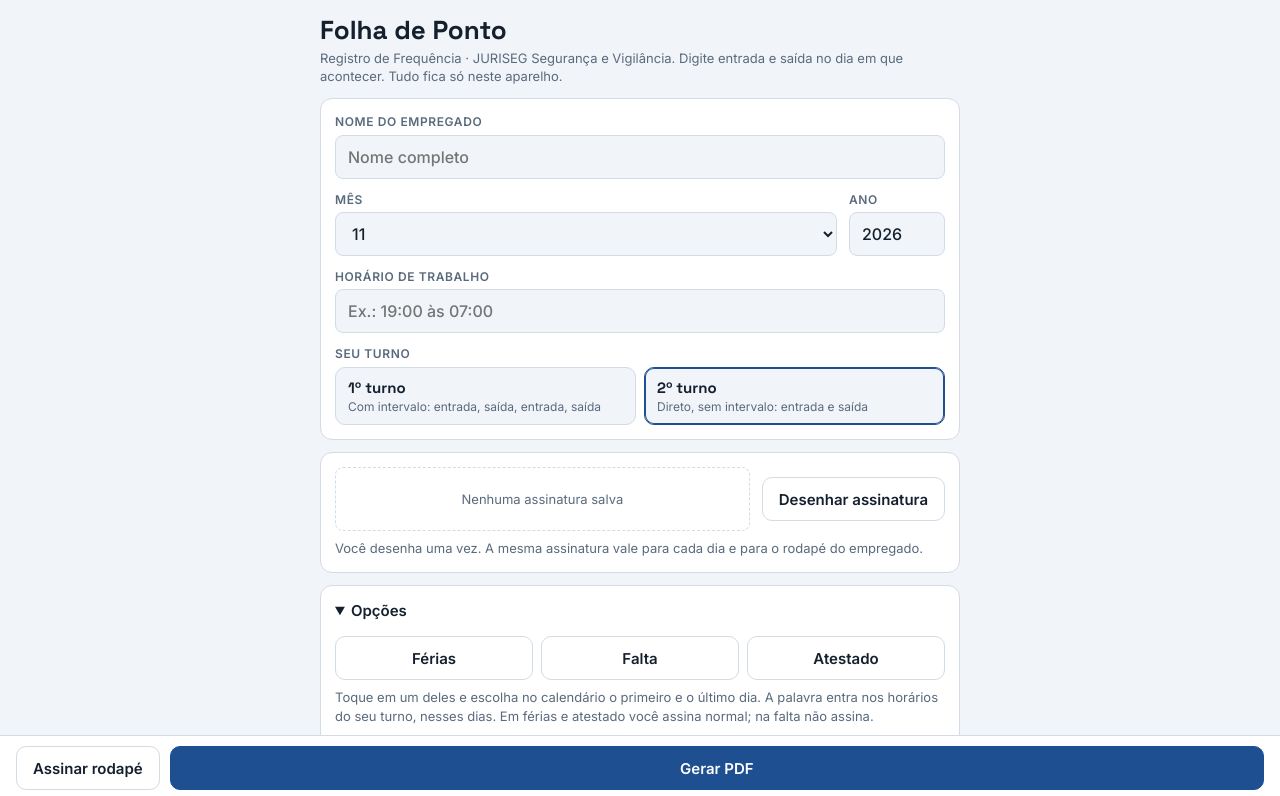
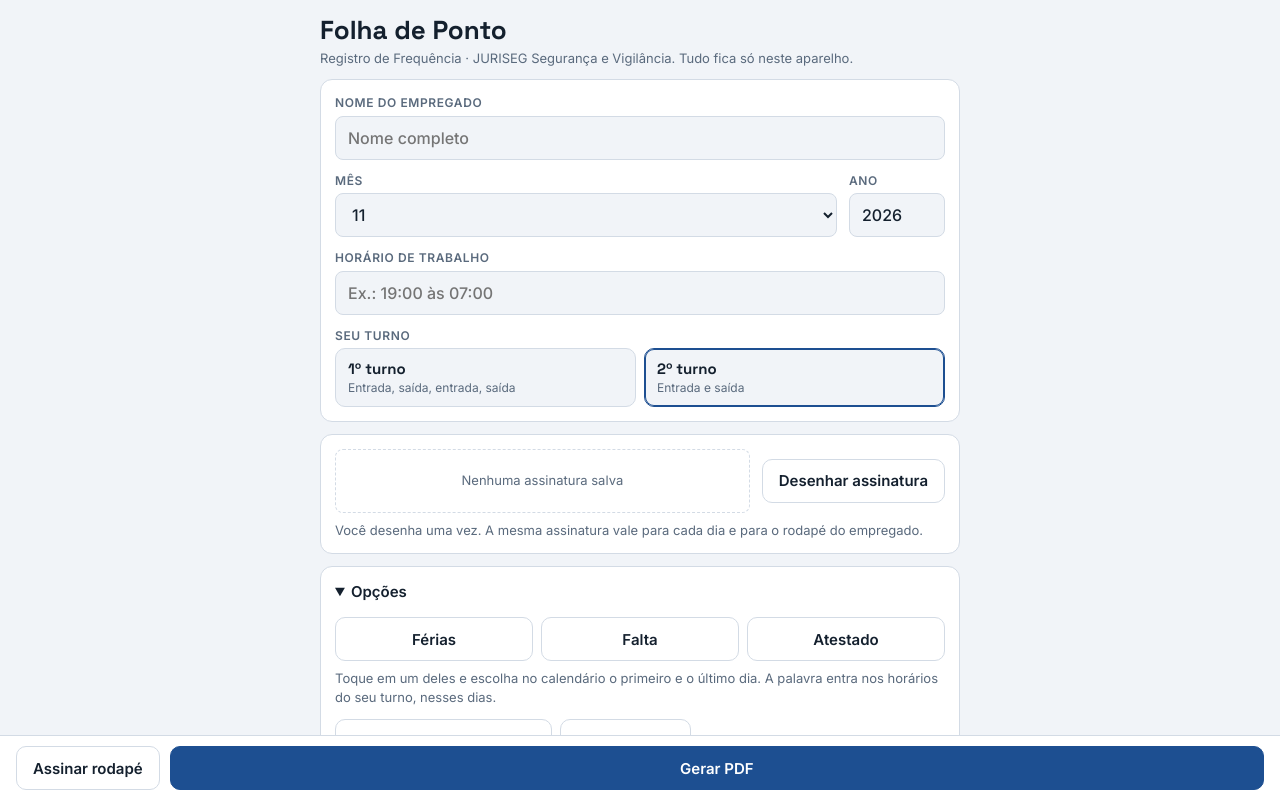
Before and after one commit to pontodigital-app/Ponto, a plain HTML site: page index.html in a window 1280 px wide. Shown: the top 796 px of the page. Drawn offline with nearby package versions, Linux system fonts and the light colour scheme.

Commit message:
Add files via upload

```diff
--- a/index.html
+++ b/index.html
@@ -135,7 +135,6 @@ input.t.bad{border-color:var(--bad);background:var(--bad-bg)}
 @media (prefers-reduced-motion:reduce){.toast{transition:none}}
 .mkgrid{display:grid;grid-template-columns:repeat(3,1fr);gap:8px;margin-top:4px}
 .mkb{padding:0 8px}
-.day.k-falta .mk{grid-column:2/4}
 .mk{display:none;grid-column:2;align-items:center;justify-content:space-between;gap:8px;min-height:44px;padding:0 6px 0 12px;border-radius:8px;background:var(--bg);border:1px dashed var(--line)}
 .mkt{font:700 15px var(--display);letter-spacing:.06em;text-transform:uppercase;color:var(--accent)}
 .day.k-ferias .mkt{color:var(--ok)}
@@ -143,7 +142,6 @@ input.t.bad{border-color:var(--bad);background:var(--bad-bg)}
 .mkx{min-height:36px;padding:0 10px;border-radius:8px;border:1px solid var(--line);background:var(--surface);color:var(--muted);font:600 13px var(--body);cursor:pointer}
 .day.marked .mk{display:flex}
 .day.marked .tm{display:none}
-.day.k-falta .sg{display:none}
 .cal{display:grid;grid-template-columns:repeat(7,1fr);gap:4px}
 .cal .dw{text-align:center;font-size:11px;font-weight:600;color:var(--muted);text-transform:uppercase;padding:4px 0}
 .cal button{height:44px;border:1px solid var(--line);border-radius:8px;background:var(--surface);color:var(--fg);font:600 15px var(--body);font-variant-numeric:tabular-nums;cursor:pointer;padding:0}
@@ -158,7 +156,7 @@ input.t.bad{border-color:var(--bad);background:var(--bad-bg)}
 <div class="wrap">
   <header class="top">
     <h1>Folha de Ponto</h1>
-    <p>Registro de Frequência · JURISEG Segurança e Vigilância. Digite entrada e saída no dia em que acontecer. Tudo fica só neste aparelho.</p>
+    <p>Registro de Frequência · JURISEG Segurança e Vigilância. Tudo fica só neste aparelho.</p>
   </header>
 
   <section class="card" aria-label="Dados da folha">
@@ -170,8 +168,8 @@ input.t.bad{border-color:var(--bad);background:var(--bad-bg)}
       <div class="f full" role="radiogroup" aria-label="Seu turno">
         <span>Seu turno</span>
         <div class="seg">
-          <label class="opt"><input type="radio" name="turno" value="1"><span><b>1º turno</b><small>Com intervalo: entrada, saída, entrada, saída</small></span></label>
-          <label class="opt"><input type="radio" name="turno" value="2"><span><b>2º turno</b><small>Direto, sem intervalo: entrada e saída</small></span></label>
+          <label class="opt"><input type="radio" name="turno" value="1"><span><b>1º turno</b><small>Entrada, saída, entrada, saída</small></span></label>
+          <label class="opt"><input type="radio" name="turno" value="2"><span><b>2º turno</b><small>Entrada e saída</small></span></label>
         </div>
       </div>
     </div>
@@ -195,7 +193,7 @@ input.t.bad{border-color:var(--bad);background:var(--bad-bg)}
       <button type="button" class="btn mkb" data-k="falta">Falta</button>
       <button type="button" class="btn mkb" data-k="atestado">Atestado</button>
     </div>
-    <p class="hint">Toque em um deles e escolha no calendário o primeiro e o último dia. A palavra entra nos horários do seu turno, nesses dias. Em férias e atestado você assina normal; na falta não assina.</p>
+    <p class="hint">Toque em um deles e escolha no calendário o primeiro e o último dia. A palavra entra nos horários do seu turno, nesses dias.</p>
     <div class="rowbtns">
       <button type="button" id="btnAll" class="btn">Assinar dias preenchidos</button>
       <button type="button" id="btnClear" class="btn ghost">Limpar o mês</button>
@@ -638,7 +636,7 @@ function buildPdf(){
       doc.setFont('helvetica','normal');doc.setFontSize(8.5);
       turnoIdx().forEach(function(c){if(arr[c])doc.text(arr[c],(cx[c+1]+cx[c+2])/2,ty,{align:'center'});});
     }
-    if(sheet.s[d]&&sig&&mkd!=='falta')placeSig(doc,cx[7]+0.8,ry+0.3,cx[8]-cx[7]-1.6,rh-0.6,1.5);
+    if(sheet.s[d]&&sig)placeSig(doc,cx[7]+0.8,ry+0.3,cx[8]-cx[7]-1.6,rh-0.6,1.5);
   }
 
   /* resumo geral e assinatura do empregado */
```
